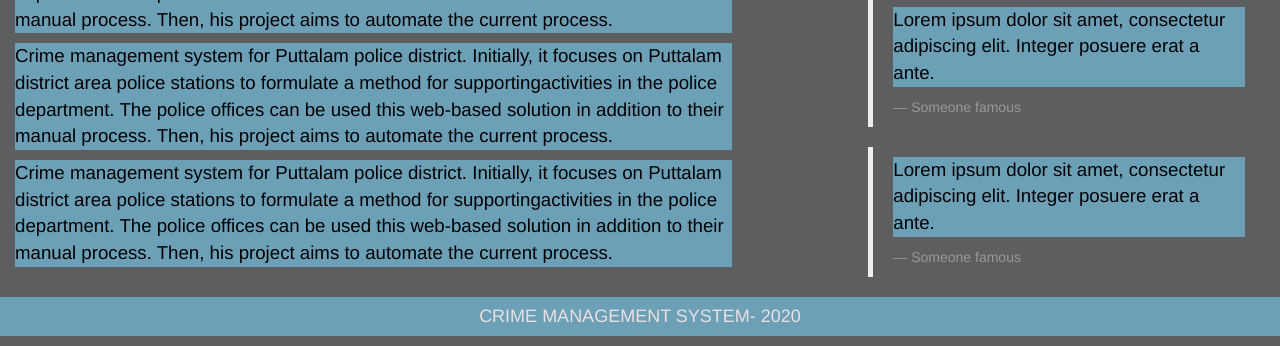
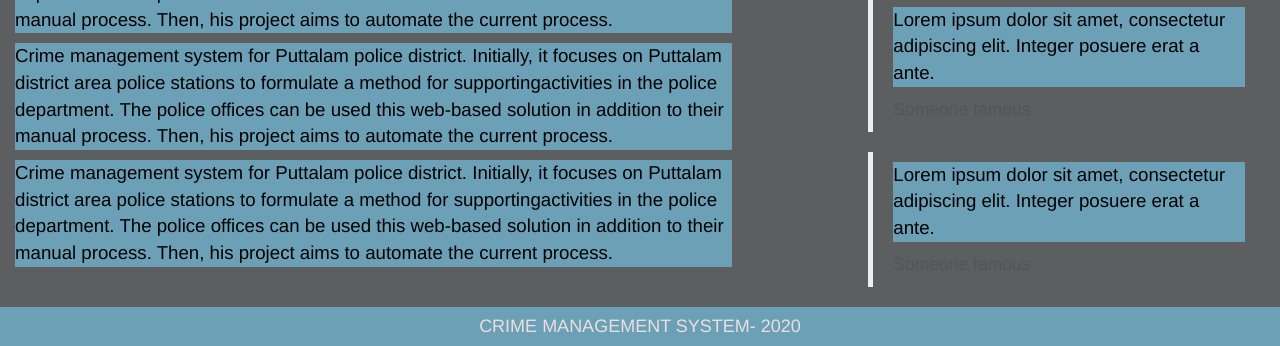
Before and after one commit to sachiniyashodha/crime-design, a plain HTML site: page home.html in a window 1280 px wide. Shown: the part 632-978 px from the top of the page. Drawn offline with Linux system fonts and the light colour scheme.

Commit message:
Create All and controller , db files

```diff
--- a/home.html
+++ b/home.html
@@ -50,11 +50,11 @@
         <h1 class="text-center">Police News</h1><img src="assets/img/criminalimg.png">
         <blockquote>
             <p>Lorem ipsum dolor sit amet, consectetur adipiscing elit. Integer posuere erat a ante.</p>
-            <footer>Someone famous</footer>
+            <div>Someone famous</div>
         </blockquote>
         <blockquote>
             <p>Lorem ipsum dolor sit amet, consectetur adipiscing elit. Integer posuere erat a ante.</p>
-            <footer>Someone famous</footer>
+            <div>Someone famous</div>
         </blockquote>
     </div>
     <div class="col-md-12">
```
